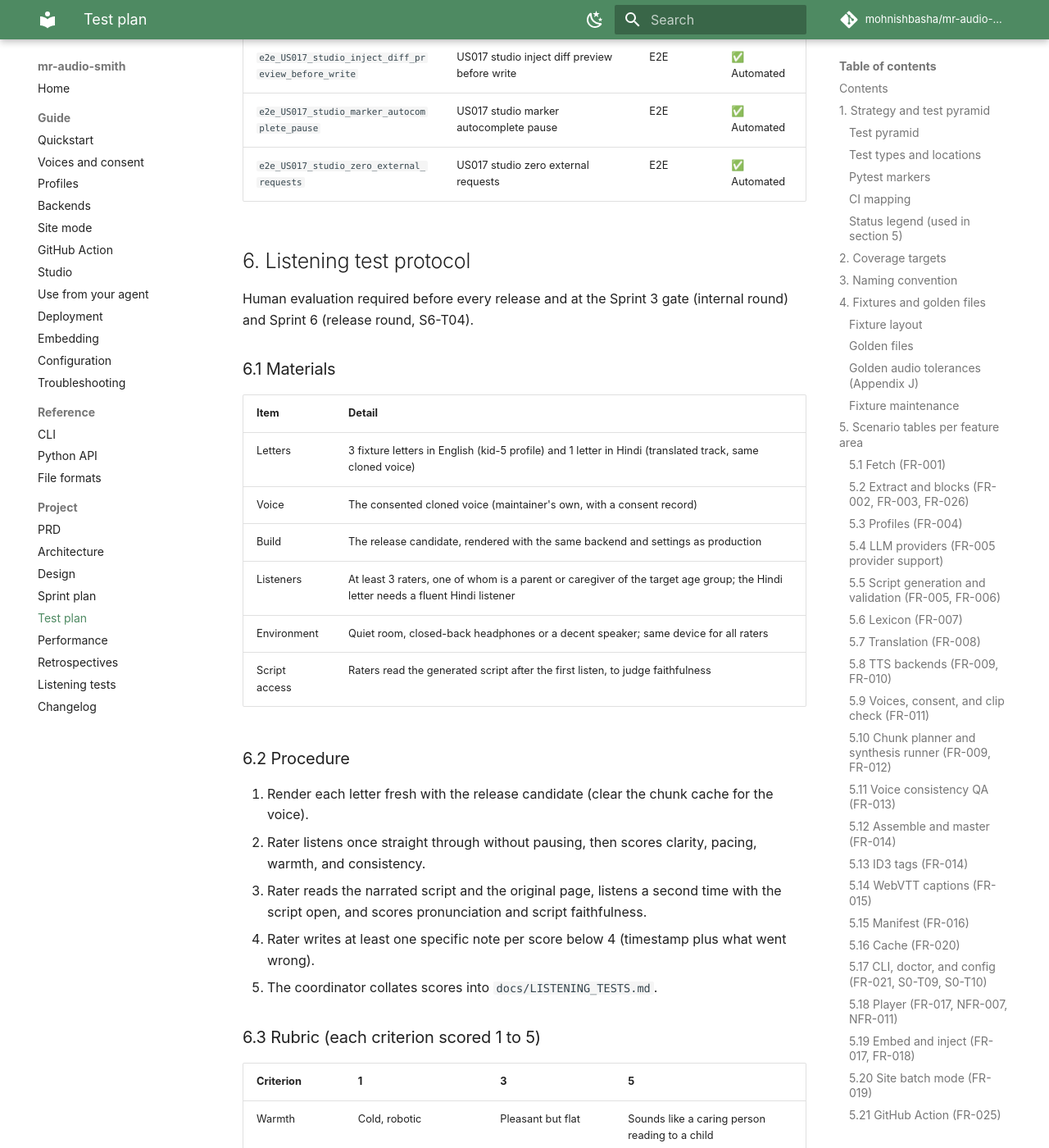
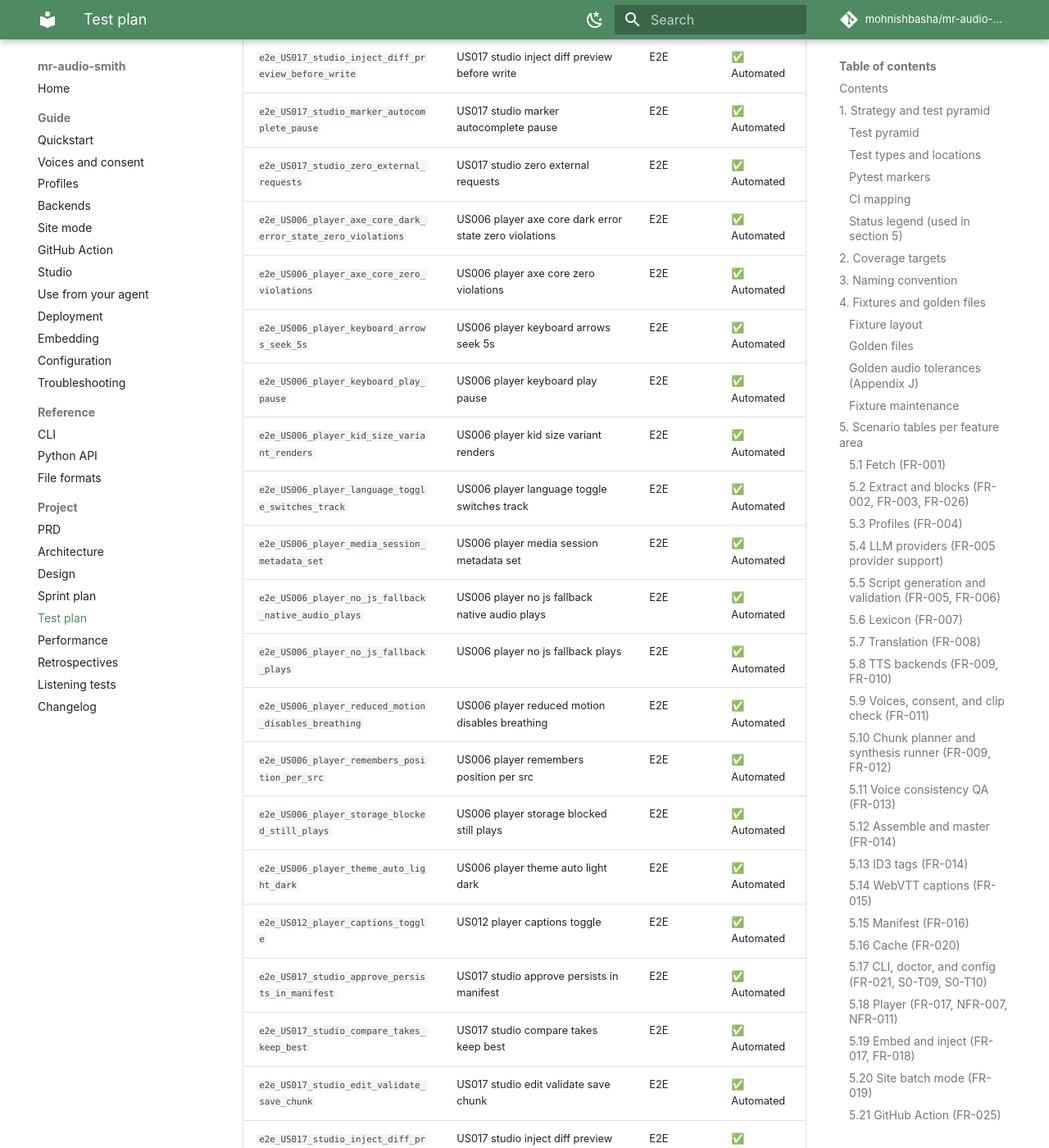
Before and after one commit to mohnishbasha/mr-audio-smith, an MkDocs documentation site: the page built from docs/TEST_PLAN.md, in a window 1280 px wide and 1400 px high, scrolled down 69680 px. Shown: the whole window at 82% size. Built offline with MkDocs 1.6.1 and Material for MkDocs 9.7.7, drawn with Linux system fonts in a browser that asks for light colours; comment, search, counter and statistics services are not loaded; some of the changed text lies outside the part shown.

Commit message:
fix: drop direct click import (typer vendors click); regression test
The v1.0.0-rc.1 release run caught it: a clean uv tool install failed on import.

Co-Authored-By: Claude Opus 5.5 <noreply@anthropic.com>
Signed-off-by: mohnishbasha <mohinish_ce@yahoo.com>

```diff
--- a/docs/TEST_PLAN.md
+++ b/docs/TEST_PLAN.md
@@ -1201,6 +1201,27 @@ Row count: more than 120 scenarios across 27 tables.
 | `e2e_US017_studio_inject_diff_preview_before_write` | US017 studio inject diff preview before write | E2E | ✅ Automated |
 | `e2e_US017_studio_marker_autocomplete_pause` | US017 studio marker autocomplete pause | E2E | ✅ Automated |
 | `e2e_US017_studio_zero_external_requests` | US017 studio zero external requests | E2E | ✅ Automated |
+| `e2e_US006_player_axe_core_dark_error_state_zero_violations` | US006 player axe core dark error state zero violations | E2E | ✅ Automated |
+| `e2e_US006_player_axe_core_zero_violations` | US006 player axe core zero violations | E2E | ✅ Automated |
+| `e2e_US006_player_keyboard_arrows_seek_5s` | US006 player keyboard arrows seek 5s | E2E | ✅ Automated |
+| `e2e_US006_player_keyboard_play_pause` | US006 player keyboard play pause | E2E | ✅ Automated |
+| `e2e_US006_player_kid_size_variant_renders` | US006 player kid size variant renders | E2E | ✅ Automated |
+| `e2e_US006_player_language_toggle_switches_track` | US006 player language toggle switches track | E2E | ✅ Automated |
+| `e2e_US006_player_media_session_metadata_set` | US006 player media session metadata set | E2E | ✅ Automated |
+| `e2e_US006_player_no_js_fallback_native_audio_plays` | US006 player no js fallback native audio plays | E2E | ✅ Automated |
+| `e2e_US006_player_no_js_fallback_plays` | US006 player no js fallback plays | E2E | ✅ Automated |
+| `e2e_US006_player_reduced_motion_disables_breathing` | US006 player reduced motion disables breathing | E2E | ✅ Automated |
+| `e2e_US006_player_remembers_position_per_src` | US006 player remembers position per src | E2E | ✅ Automated |
+| `e2e_US006_player_storage_blocked_still_plays` | US006 player storage blocked still plays | E2E | ✅ Automated |
+| `e2e_US006_player_theme_auto_light_dark` | US006 player theme auto light dark | E2E | ✅ Automated |
+| `e2e_US012_player_captions_toggle` | US012 player captions toggle | E2E | ✅ Automated |
+| `e2e_US017_studio_approve_persists_in_manifest` | US017 studio approve persists in manifest | E2E | ✅ Automated |
+| `e2e_US017_studio_compare_takes_keep_best` | US017 studio compare takes keep best | E2E | ✅ Automated |
+| `e2e_US017_studio_edit_validate_save_chunk` | US017 studio edit validate save chunk | E2E | ✅ Automated |
+| `e2e_US017_studio_inject_diff_preview_before_write` | US017 studio inject diff preview before write | E2E | ✅ Automated |
+| `e2e_US017_studio_marker_autocomplete_pause` | US017 studio marker autocomplete pause | E2E | ✅ Automated |
+| `e2e_US017_studio_zero_external_requests` | US017 studio zero external requests | E2E | ✅ Automated |
+| `regression_cli_never_imports_click_directly` | cli never imports click directly | Regression | ✅ Automated |
 
 ## 6. Listening test protocol
 
```
Also changed, not shown: 2 other files.
